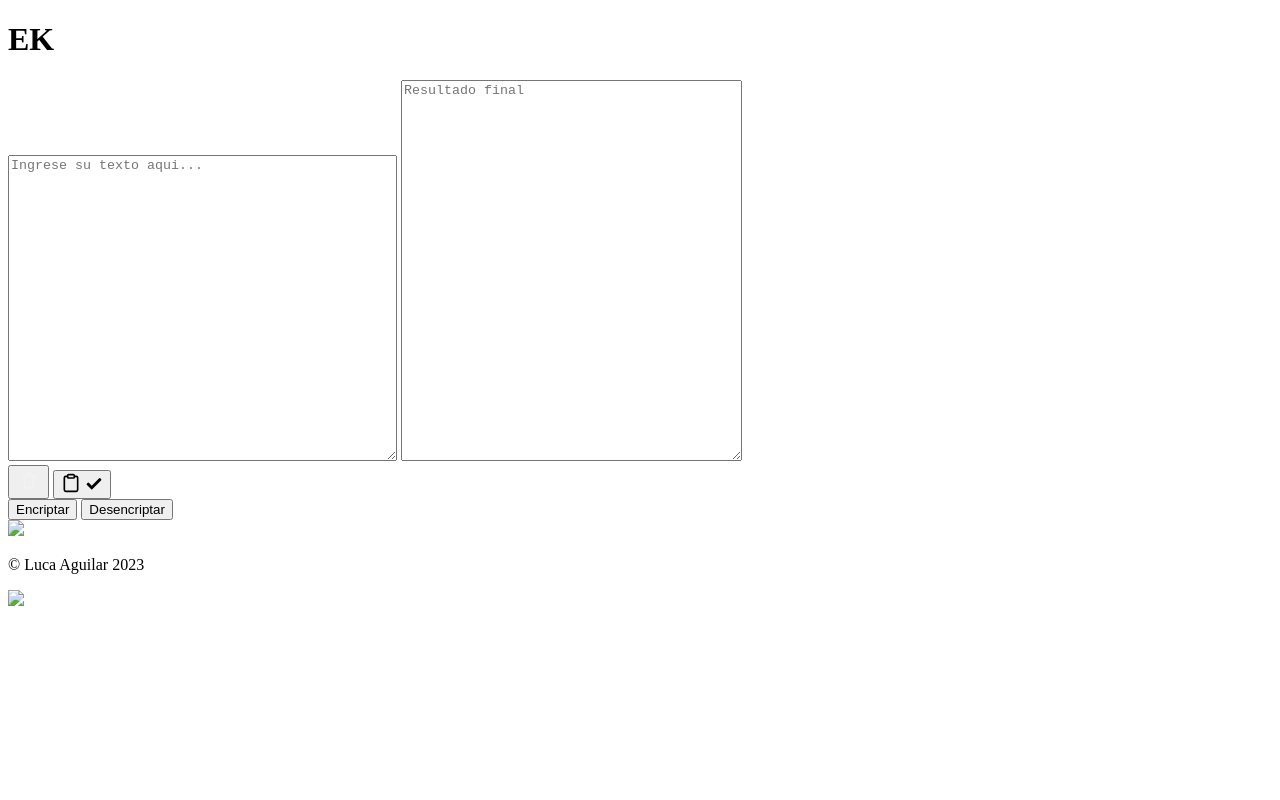
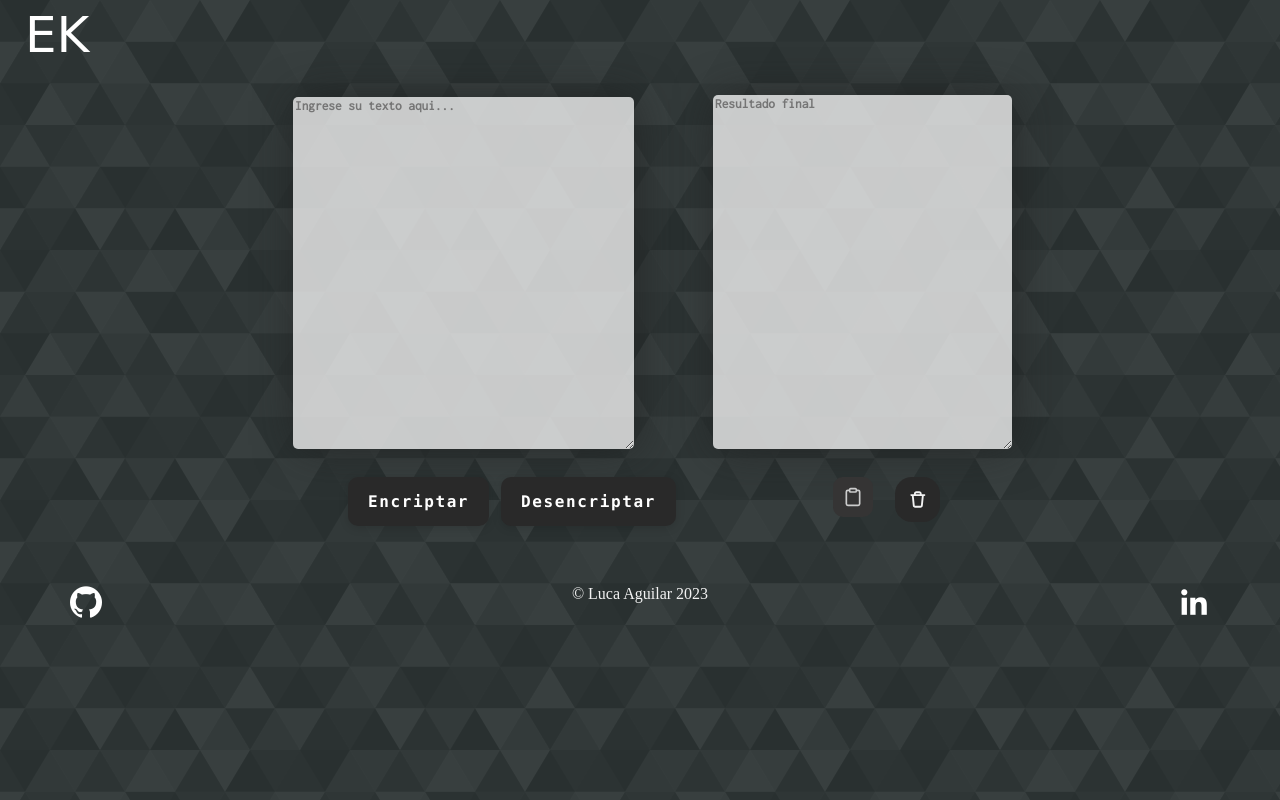
Before and after one commit to DarkLink619/Challenge-encriptador, a plain HTML site: page index.html in a window 1280 px wide. Drawn offline with Linux system fonts and the light colour scheme; some packages are replaced by stand-ins of ours; the site is published under a folder, as on GitHub Pages, so addresses that start at the root find nothing; a script that the page names is missing; a web font is replaced by a local one.

Commit message:
Update index.html

```diff
--- a/index.html
+++ b/index.html
@@ -4,9 +4,9 @@
     <meta charset="UTF-8">
     <meta http-equiv="X-UA-Compatible" content="IE=edge">
     <meta name="viewport" content="width=device-width, initial-scale=1.0">
-    <link rel="shortcut icon" type="image/x-icon" href="../challenge-encriptador/assets/android-chrome-512x512.png">
-    <link rel="stylesheet" href="../challenge-encriptador/styles/reset.css">
-    <link rel="stylesheet" href="../challenge-encriptador/styles/styles.css">
+    <link rel="shortcut icon" type="image/x-icon" href="./challenge-encriptador/assets/android-chrome-512x512.png">
+    <link rel="stylesheet" href="./challenge-encriptador/styles/reset.css">
+    <link rel="stylesheet" href="./challenge-encriptador/styles/styles.css">
     <title>Enkryptor</title>
 </head>
 <body>
@@ -50,12 +50,12 @@
         </div>
     </main>
     <footer>
-        <a id="github" href="https://github.com/DarkLink619" target="_blank"><img src="/challenge-encriptador/assets/github.png"></a>
+        <a id="github" href="https://github.com/DarkLink619" target="_blank"><img src="./challenge-encriptador/assets/github.png"></a>
         <p>&copy Luca Aguilar 2023</p>
-        <a id="linkedin" href="https://www.linkedin.com/in/luca-aguilar/" target="_blank"><img src="/challenge-encriptador/assets/linkedin.png"></a>
+        <a id="linkedin" href="https://www.linkedin.com/in/luca-aguilar/" target="_blank"><img src="./challenge-encriptador/assets/linkedin.png"></a>
     </footer>
     <script src="https://kit.fontawesome.com/5851e8c68f.js" crossorigin="anonymous"></script>
     <script src="https://cdn.jsdelivr.net/npm/sweetalert2@11"></script>
-    <script src="/challenge-encriptador/scripts/index.js"></script>
+    <script src="./challenge-encriptador/scripts/index.js"></script>
 </body>
 </html>
```
